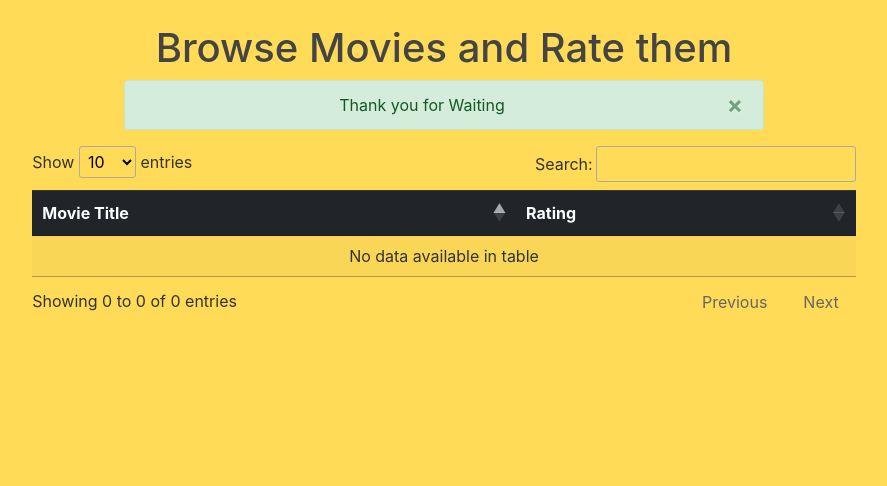
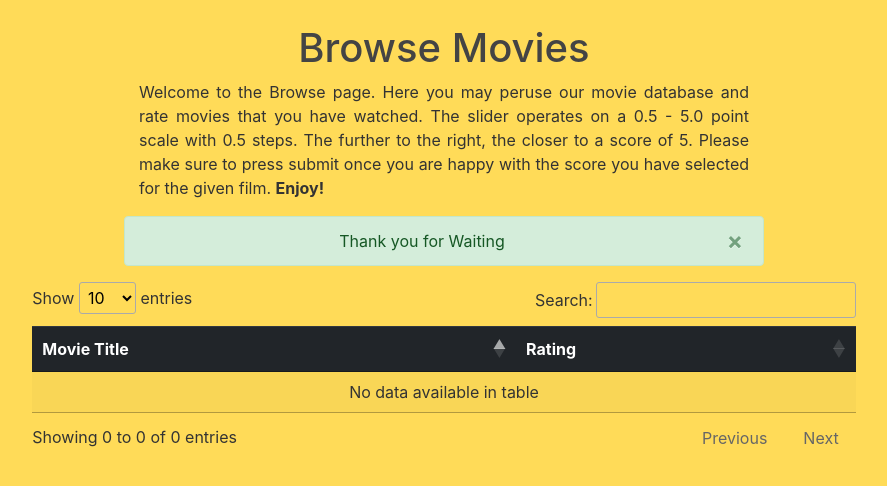
Before and after one commit to thesofakillers/movie-recommender, a Flask app: page /browse in a window 1280 px wide. Shown: the part 56-542 px from the top of the page, without its empty margins (196-1083 px from the left). Run offline with Flask 2, Linux system fonts and the light colour scheme; the visitor is signed in with stand-in values (Sample User, id 1); data that the repository does not hold is empty; some libraries are stand-ins or nearby versions; some web fonts are replaced.

Commit message:
clean up table browse for better modularity

```diff
--- a/pellicola/static/table.js
+++ /dev/null
@@ -1,9 +0,0 @@
-$(document).ready(function() {
-  var table = $('#browse-table')
-  table.DataTable();
-  var feedback = $('#loading-message');
-  feedback.removeClass("alert-warning");
-  feedback.addClass("alert-success");
-  feedback.html("Thank you for Waiting <button type='button' class='close' data-dismiss='alert' aria-label='Close'><span aria-hidden='true'>&times;</span></button>");
-  table.fadeIn(400);
-});
--- a/pellicola/templates/browse.html
+++ b/pellicola/templates/browse.html
@@ -1,6 +1,19 @@
 {% extends 'layout.html' %}
 {% block content %}
-<h1>Browse Movies and Rate them</h1>
+<h1>Browse Movies</h1>
+<div class="row">
+<div class="col-3">
+</div>
+<div class="col text-justify">
+  <p>Welcome to the Browse page. Here you may peruse our movie database and
+    rate movies that you have watched. The slider operates on a 0.5 - 5.0 point scale with
+    0.5 steps. The further to the right, the closer to a score of 5. Please make sure to press
+    submit once you are happy with the score you have selected for the given film. <strong>Enjoy!</strong>
+  </p>
+</div>
+<div class="col-3">
+</div>
+</div>
 <div class="row">
   <div class="col-3">
   </div>
@@ -40,4 +53,15 @@
   <div class="col-2">
   </div>
 </div>
+<script type="text/javascript"">
+  $(document).ready(function() {
+    var table = $('#browse-table')
+    table.DataTable();
+    var feedback = $('#loading-message');
+    feedback.removeClass("alert-warning");
+    feedback.addClass("alert-success");
+    feedback.html("Thank you for Waiting <button type='button' class='close' data-dismiss='alert' aria-label='Close'><span aria-hidden='true'>&times;</span></button>");
+    table.fadeIn(400);
+  });
+</script>
 {% endblock content %}
--- a/pellicola/templates/layout.html
+++ b/pellicola/templates/layout.html
@@ -21,6 +21,11 @@
 
     <!-- for tables -->
     <link rel="stylesheet" type="text/css" href="https://cdn.datatables.net/1.10.19/css/jquery.dataTables.css">
+
+    <!-- JQuery -->
+    <script src="https://code.jquery.com/jquery-3.3.1.min.js" integrity="sha256-FgpCb/KJQlLNfOu91ta32o/NMZxltwRo8QtmkMRdAu8=" crossorigin="anonymous"></script>
+    <!-- for tables  -->
+    <script type="text/javascript" charset="utf8" src="https://cdn.datatables.net/1.10.19/js/jquery.dataTables.js"></script>
 
     <!-- Jinja Code for handling Titles -->
     {% if title %}
@@ -80,14 +85,10 @@
       {% block content %}{% endblock %}
     </main>
 
-    <!-- JQuery -->
-    <script src="https://code.jquery.com/jquery-3.3.1.min.js" integrity="sha256-FgpCb/KJQlLNfOu91ta32o/NMZxltwRo8QtmkMRdAu8=" crossorigin="anonymous"></script>
     <!-- Necessary for Bootstrap CSS to work -->
     <script src="https://cdnjs.cloudflare.com/ajax/libs/popper.js/1.14.3/umd/popper.min.js" integrity="sha384-ZMP7rVo3mIykV+2+9J3UJ46jBk0WLaUAdn689aCwoqbBJiSnjAK/l8WvCWPIPm49" crossorigin="anonymous"></script>
     <script src="https://stackpath.bootstrapcdn.com/bootstrap/4.1.3/js/bootstrap.min.js" integrity="sha384-ChfqqxuZUCnJSK3+MXmPNIyE6ZbWh2IMqE241rYiqJxyMiZ6OW/JmZQ5stwEULTy" crossorigin="anonymous"></script>
-    <!-- for tables  -->
-    <script type="text/javascript" charset="utf8" src="https://cdn.datatables.net/1.10.19/js/jquery.dataTables.js"></script>
-    <script type="text/javascript" src="{{ url_for('static', filename='table.js')}}"></script>
+
   </body>
 
 </html>
```
